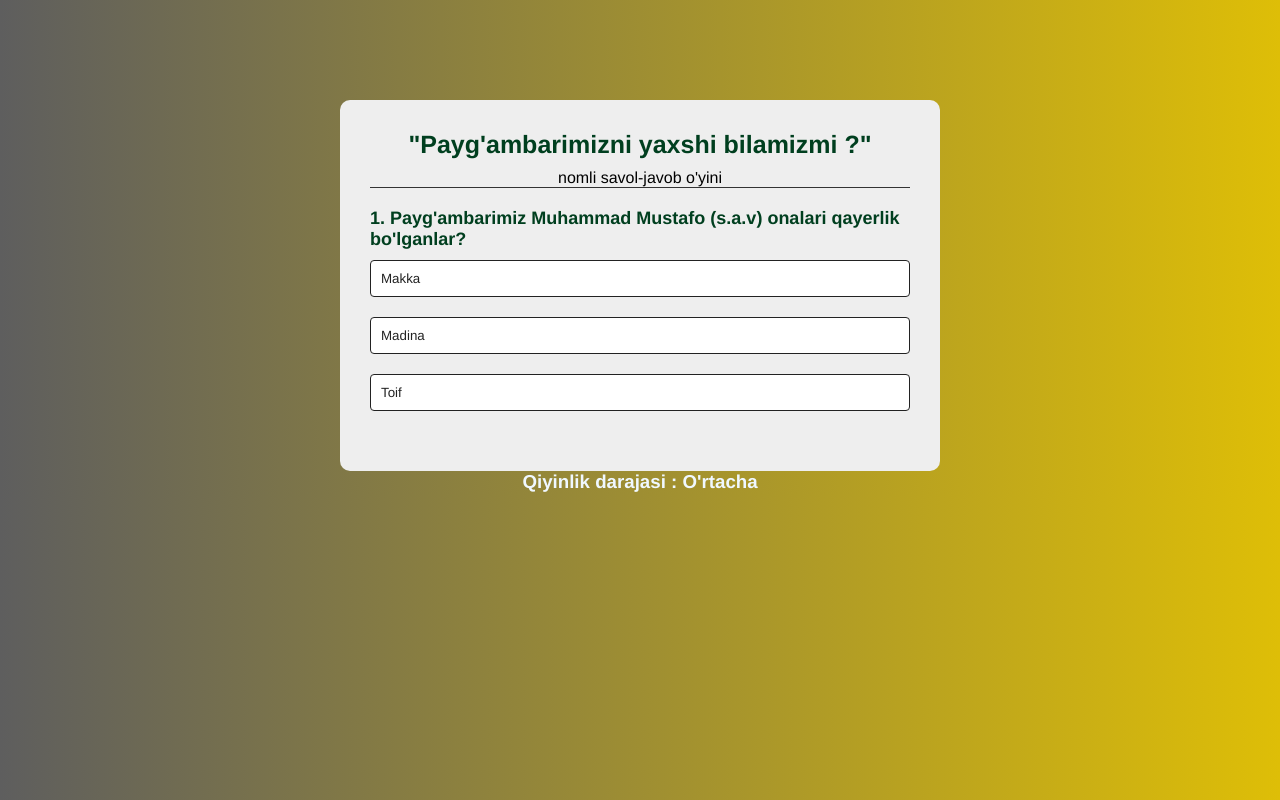
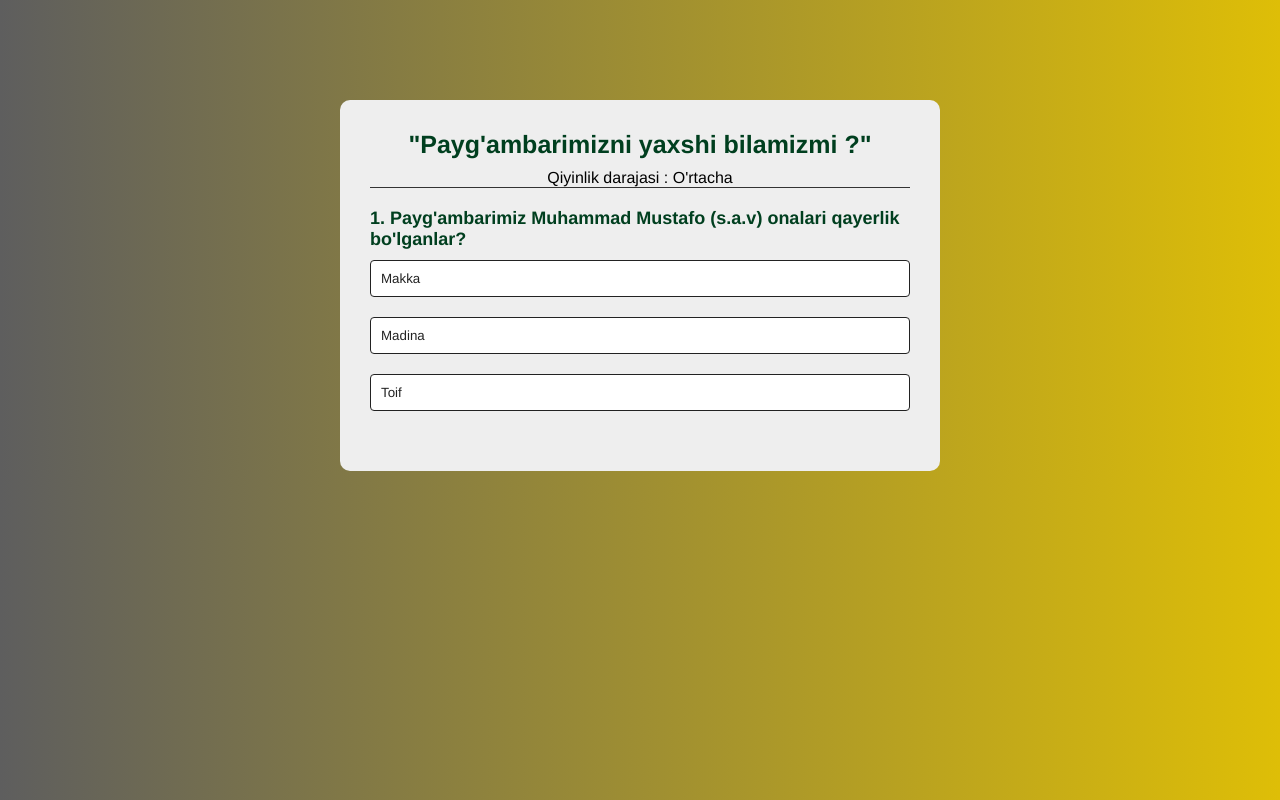
Before and after one commit to Mhlfka/O-rtacha, a plain HTML site: page O'rtacha/index.html in a window 1280 px wide. Drawn offline with Linux system fonts and the light colour scheme.

Commit message:
Update index.html

```diff
--- a/O'rtacha/index.html
+++ b/O'rtacha/index.html
@@ -7,7 +7,7 @@
 <body>
     <div class="app">
         <h1>"Payg'ambarimizni yaxshi bilamizmi ?"</h1>
-        <p>nomli savol-javob o'yini</p>
+        <p>Qiyinlik darajasi : O'rtacha</p>
         <div class="quiz">
             <h2 id="question">Question goes here</h2>
             <div id="answer-buttons">
@@ -18,7 +18,6 @@
             <button id = "next-btn">NEXT</button>
         </div>
     </div>
-    <h3>Qiyinlik darajasi : O'rtacha</h3>
 
     <script src="./script.js"></script>
 </body>
```
